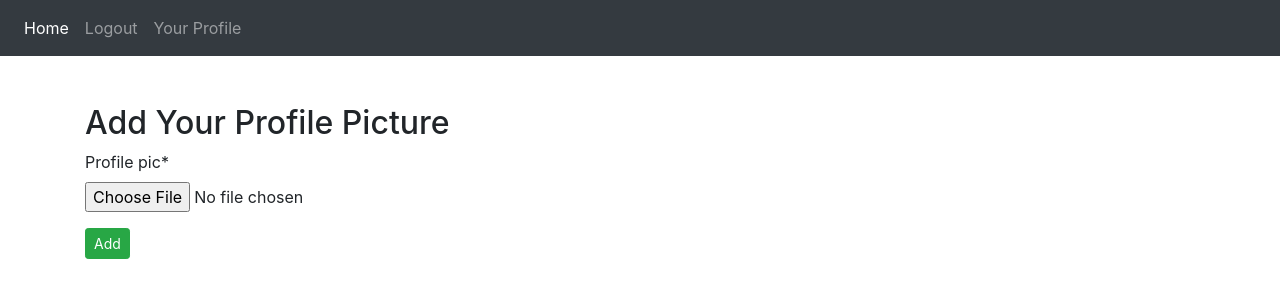
After one commit to mz-nibir/Developing-A-Blog-with-Django, a Django app: page /account/add-picture/ in a window 1280 px wide. The commit adds this page. Shown: the top 300 px of the page. Run offline with Django 3.2, Linux system fonts and the light colour scheme; a user stored in the database is signed in; some libraries are stand-ins or nearby versions.

Commit message:
change profile pic

```diff
--- a/My_Blog_Project/App_Login/forms.py
+++ b/My_Blog_Project/App_Login/forms.py
@@ -1,6 +1,8 @@
 from django import forms
 from django.contrib.auth.forms import UserCreationForm,UserChangeForm
 from django.contrib.auth.models import User
+from App_Login.models import UserProfile
+
 
 class SignUpForm(UserCreationForm):
     email = forms.EmailField(label='Email Address', required=True)
@@ -12,3 +14,8 @@ class UserProfileChange(UserChangeForm):
     class Meta:
         model = User
         fields = ('username','first_name','last_name','email','password')
+
+class ProfilePic(forms.ModelForm):
+    class Meta:
+        model= UserProfile
+        fields = ('profile_pic',)
--- a/My_Blog_Project/App_Login/urls.py
+++ b/My_Blog_Project/App_Login/urls.py
@@ -9,7 +9,8 @@ urlpatterns = [
     path('logout/', views.logout_user, name='logout'),
     path('profile/', views.profile, name='profile'),
     path('change_profile/', views.user_change, name='change_profile'),
-    path('password/', views.pass_change, name='pass_change')
+    path('password/', views.pass_change, name='pass_change'),
+    path('add-picture/', views.add_pro_pic, name='add_pro_pic')
 
 
 ]
--- a/My_Blog_Project/App_Login/views.py
+++ b/My_Blog_Project/App_Login/views.py
@@ -4,7 +4,7 @@ from django.contrib.auth import login,authenticate,logout
 from django.urls import reverse
 from django.shortcuts import HttpResponseRedirect
 from django.contrib.auth.decorators import login_required
-from App_Login.forms import SignUpForm, UserProfileChange
+from App_Login.forms import SignUpForm, UserProfileChange,ProfilePic
 
 # Create your views here.
 
@@ -71,3 +71,8 @@ def pass_change(request):
             form.save()
             changed= True
     return render(request, 'App_Login/change_pass.html', context= {'form':form, 'changed':changed})
+
+@login_required
+def add_pro_pic(request):
+    form = ProfilePic()
+    return render(request, 'App_Login/pro_pic_add.html', context={'form':form})
--- /dev/null
+++ b/My_Blog_Project/templates/App_Login/pro_pic_add.html
@@ -0,0 +1,21 @@
+{% extends 'base.html' %}
+
+{% load crispy_forms_tags %}
+
+{% block title_block %} Profile {% endblock %}
+
+{% block body_block %}
+
+<h2>Add Your Profile Picture</h2>
+
+<form method="POST" enctype="multipart/form-data">
+  {{form|crispy}}
+  {% csrf_token %}
+
+  <button type="submit" class="btn btn-success btn-sm">Add</button>
+
+</form>
+
+
+
+{% endblock %}
--- a/My_Blog_Project/templates/App_Login/profile.html
+++ b/My_Blog_Project/templates/App_Login/profile.html
@@ -11,7 +11,11 @@
 {% else %}
 <!-- na thakle eta dekhabe  -->
 <img src="/media/profile_pics/images.png" alt="user photo" class="rounded-circle" width="100px" >
-
+<br>
+<br>
+<!-- image jodi na thake tahole img add hobe -->
+<a href="{% url 'App_Login:add_pro_pic' %}" class="btn btn-info btn-sm">Change Profile Pic</a>
+<br>
 {% endif %}
 <p>Username: {{user.username}}</p>
 <p>Email: {{user.email}}</p>
```
